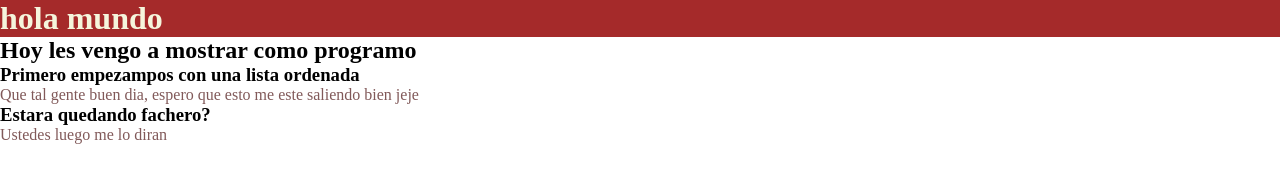
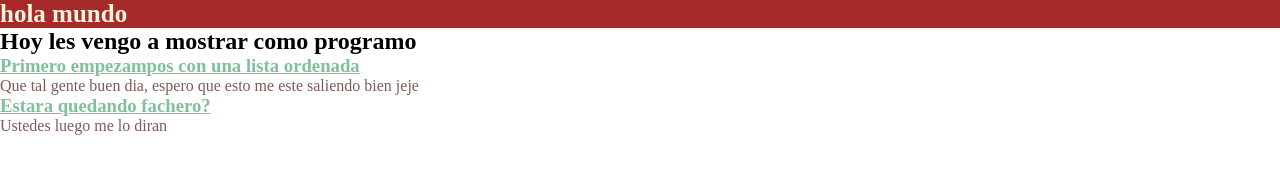
Before and after one commit to Manunyville/Probando-github, a plain HTML site: page index.html in a window 1280 px wide. Drawn offline with Linux system fonts and the light colour scheme.

Commit message:
hice cambios en h3 css

```diff
--- a/estilo.css
+++ b/estilo.css
@@ -1,5 +1,5 @@
 h1{
-    b font-size: 25px;
+    font-size: 25px;
     color: beige;
     background-color: brown;
 }
@@ -10,3 +10,7 @@ h1{
 p{
    color: rgb(129, 89, 89);
 }
+h3{
+    color: rgba(52, 157, 101, 0.637);
+    text-decoration-line: underline;
+}
```
